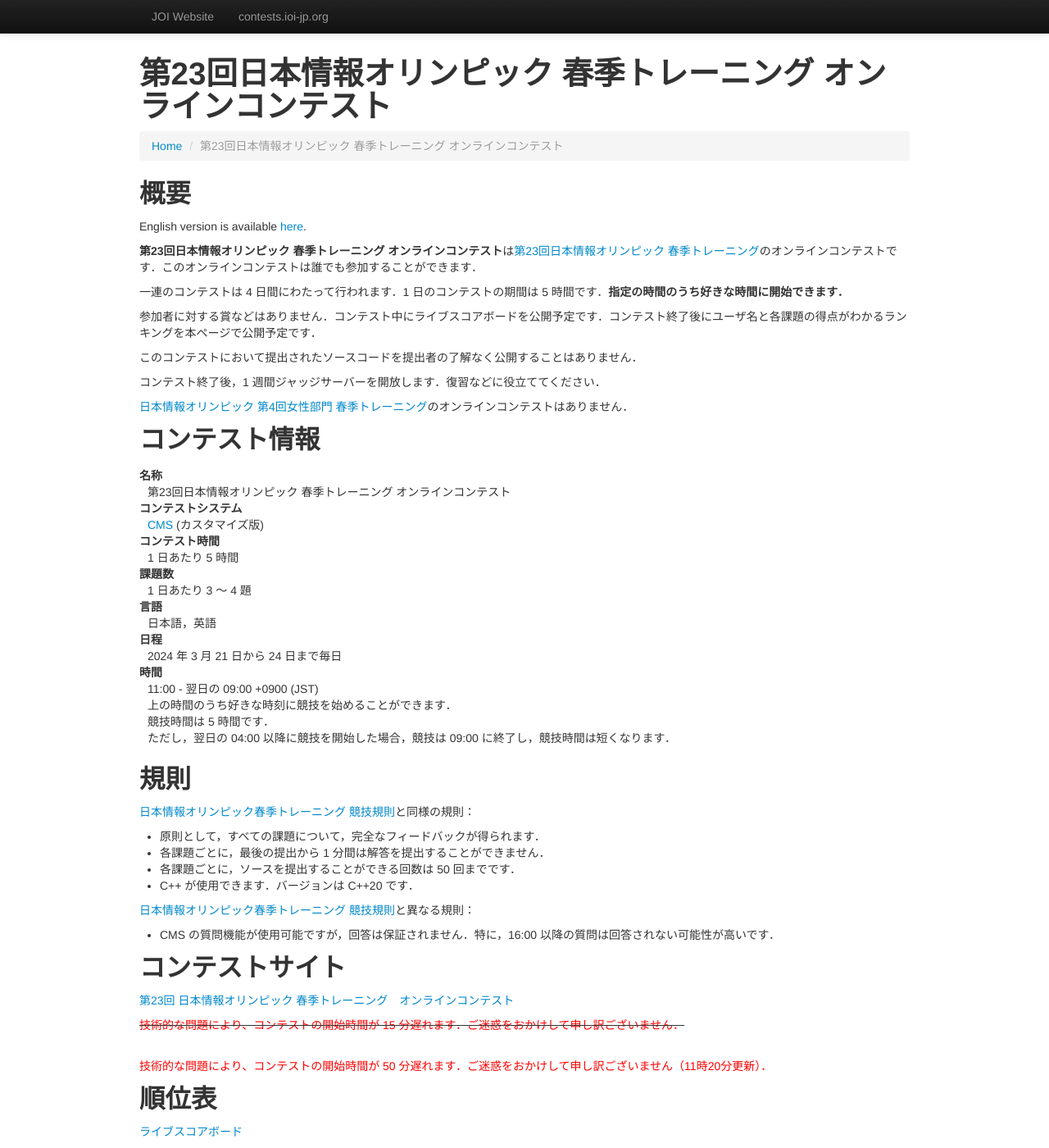
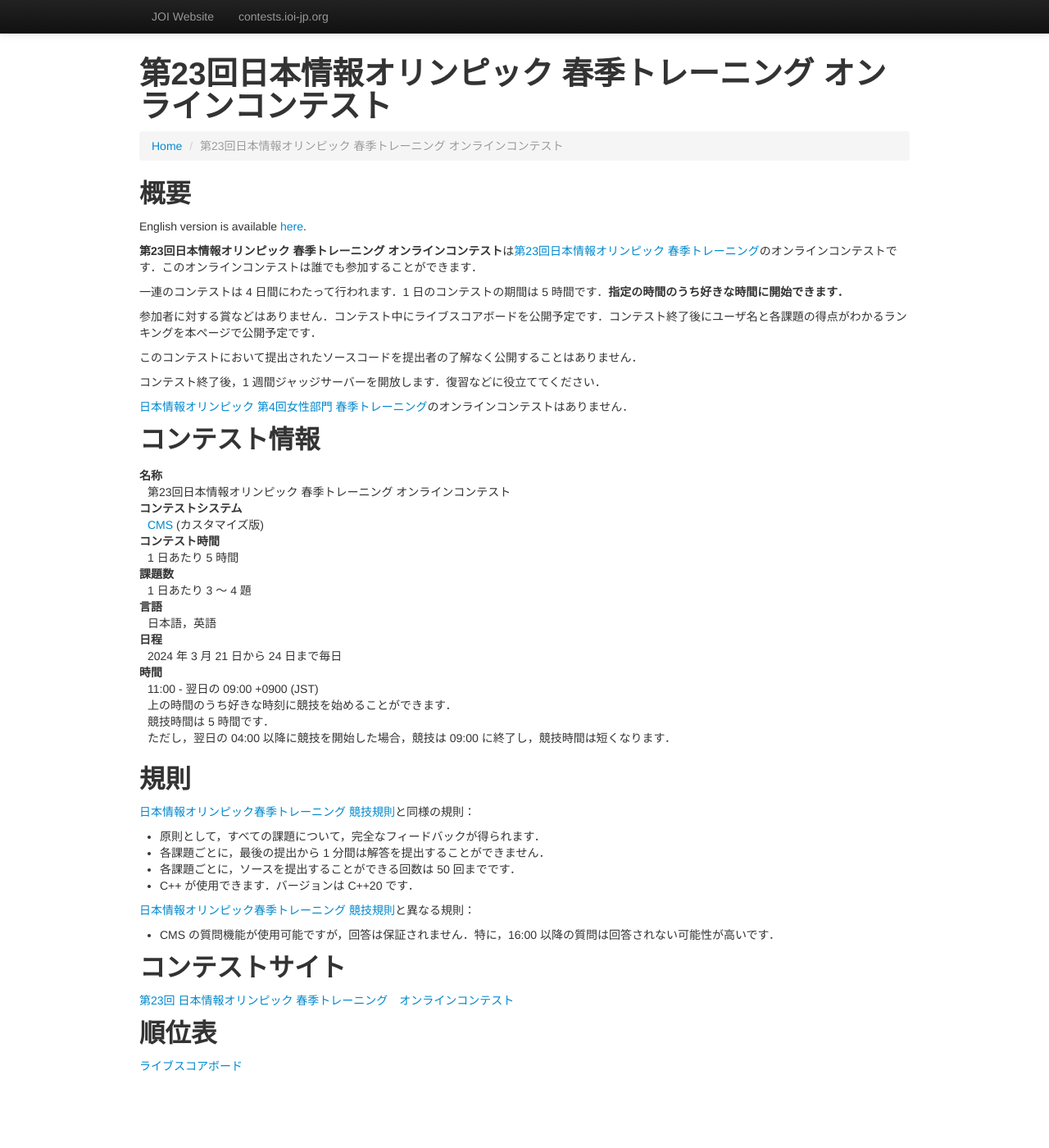
Before and after one commit to jcioi/joi-contests-site, a Jekyll site: the page built from joi-sp-2024/index.md, in a window 1280 px wide and 1400 px high. Shown: the whole window at 82% size. Built offline with Jekyll 4.4.1, drawn with Linux system fonts in a browser that asks for light colours.

Commit message:
Remove announcement

```diff
--- a/joi-sp-2024/index.md
+++ b/joi-sp-2024/index.md
@@ -68,8 +68,5 @@ English version is available [here](./index-en.html).
 ## コンテストサイト
 [第23回 日本情報オリンピック 春季トレーニング　オンラインコンテスト](https://cms.ioi-jp.org/)
 
-<strike><font color="red">技術的な問題により、コンテストの開始時間が 15 分遅れます．ご迷惑をおかけして申し訳ございません．</font></strike><br>
-<font color="red">技術的な問題により、コンテストの開始時間が 50 分遅れます．ご迷惑をおかけして申し訳ございません（11時20分更新）．</font>
-
 ## 順位表
 [ライブスコアボード](https://ranking.cms.ioi-jp.org)
```
Also changed, not shown: joi-sp-2024/index-en.md (+0 -4 lines).
